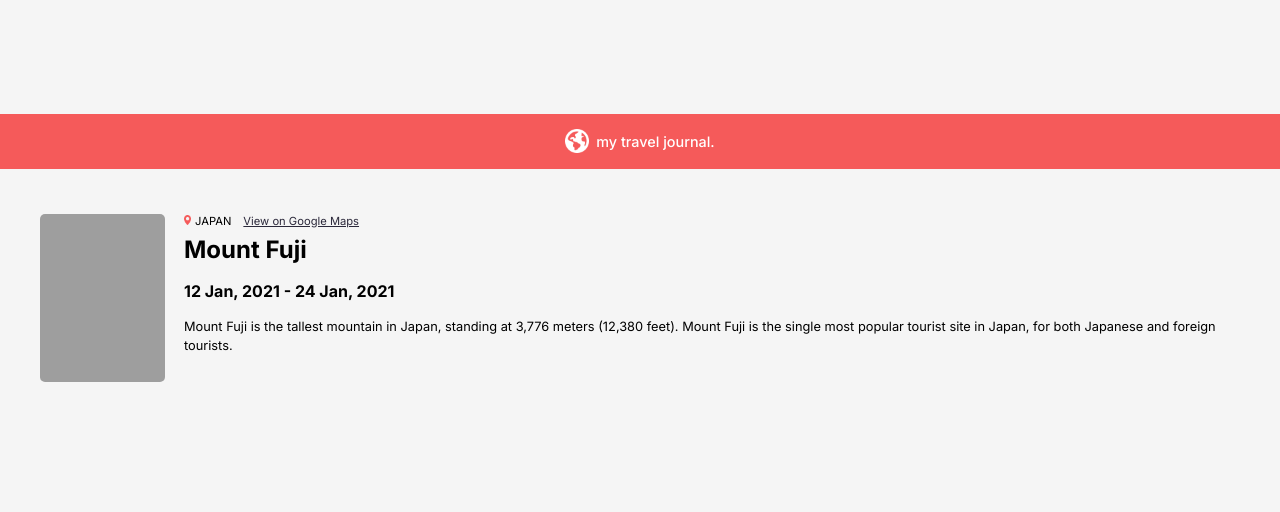
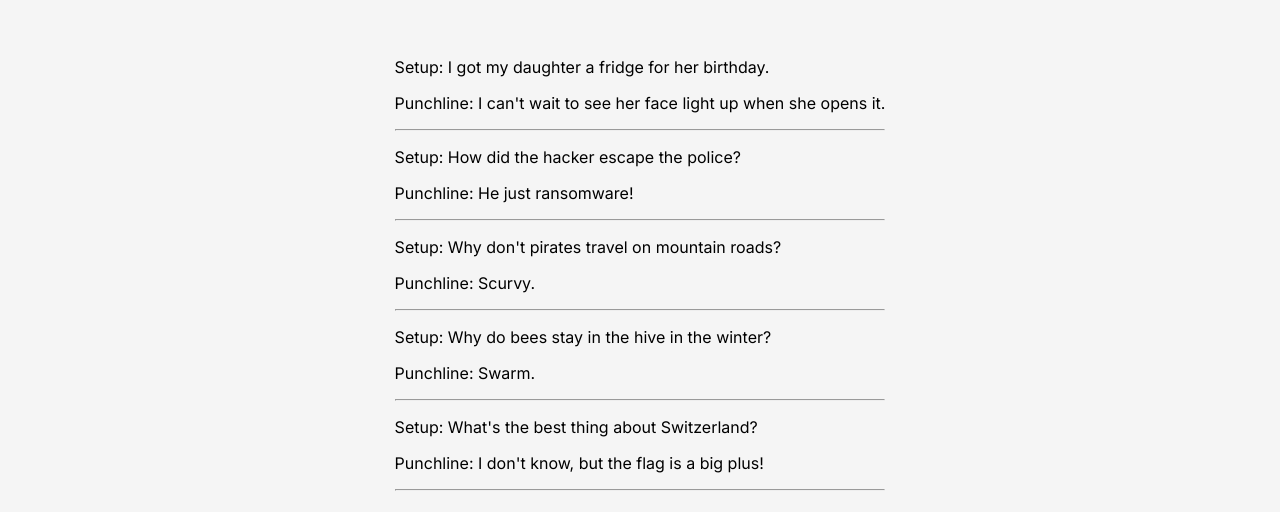
Before and after one commit to timmyd4/Data-Driven-React, a React (Vite) app: page / in a window 1280 px wide. Shown: the part 130-642 px from the top of the page. Built offline with nearby package versions, Linux system fonts and the light colour scheme; grey boxes are pictures that could not be loaded.

Commit message:
jokes challenge again

```diff
--- /dev/null
+++ b/Challenges/Ch12/Ch12App.jsx
@@ -0,0 +1,36 @@
+import Joke from "./Ch12Jokes.jsx"
+import jokesData from "./JokeData.js"
+
+export default function App() {
+    const JokeElements = jokesData.map((x) => {
+        return <Joke
+            setup={x.setup}
+            punchline={x.punchline}
+        />
+    })
+    return (
+        <main>
+            {JokeElements}
+        </main>
+    )
+}
+
+// <Joke
+//     punchline="It's hard to explain puns to kleptomaniacs because they always take things literally."
+// />
+// <Joke
+//     setup="How did the hacker escape the police?"
+//     punchline="He just ransomware!"
+// />
+// <Joke
+//     setup="Why don't pirates travel on mountain roads?"
+//     punchline="Scurvy."
+// />
+// <Joke
+//     setup="Why do bees stay in the hive in the winter?"
+//     punchline="Swarm."
+// />
+// <Joke
+//     setup="What's the best thing about Switzerland?"
+//     punchline="I don't know, but the flag is a big plus!"
+// />
--- /dev/null
+++ b/Challenges/Ch12/Ch12Jokes.jsx
@@ -0,0 +1,9 @@
+export default function Joke(props) {
+    return (
+        <>
+            {props.setup && <p className="setup">Setup: {props.setup}</p>}
+            <p className="punchline">Punchline: {props.punchline}</p>
+            <hr />
+        </>
+    )
+}
--- /dev/null
+++ b/Challenges/Ch12/JokeData.js
@@ -0,0 +1,22 @@
+export default [
+    {
+        setup: "I got my daughter a fridge for her birthday.",
+        punchline: "I can't wait to see her face light up when she opens it."
+    },
+    {
+        setup: "How did the hacker escape the police?",
+        punchline: "He just ransomware!"
+    },
+    {
+        setup: "Why don't pirates travel on mountain roads?",
+        punchline: "Scurvy."
+    },
+    {
+        setup: "Why do bees stay in the hive in the winter?",
+        punchline: "Swarm."
+    },
+    {
+        setup: "What's the best thing about Switzerland?",
+        punchline: "I don't know, but the flag is a big plus!"
+    }
+]
```
Also changed, not shown: index.jsx (+8 -3 lines).
